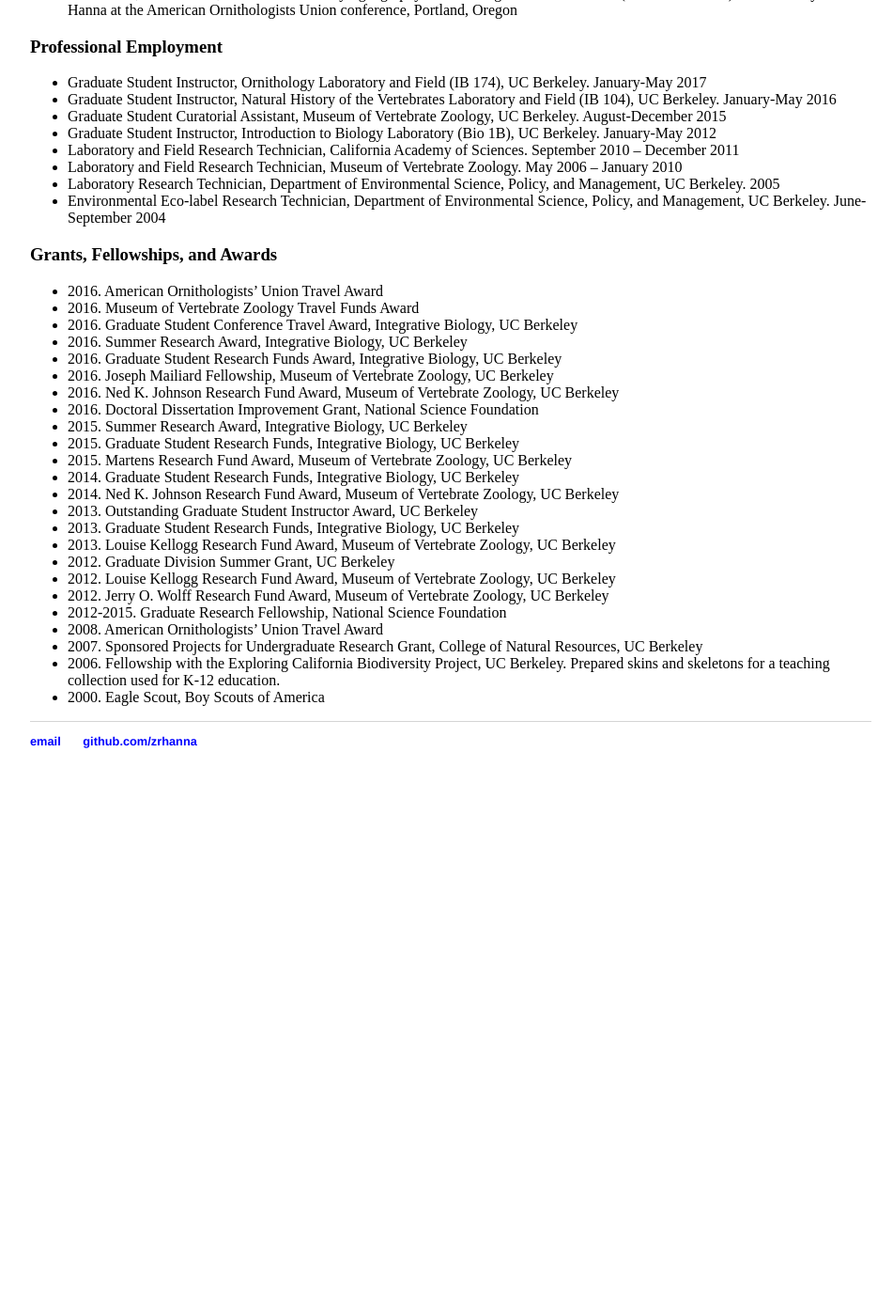
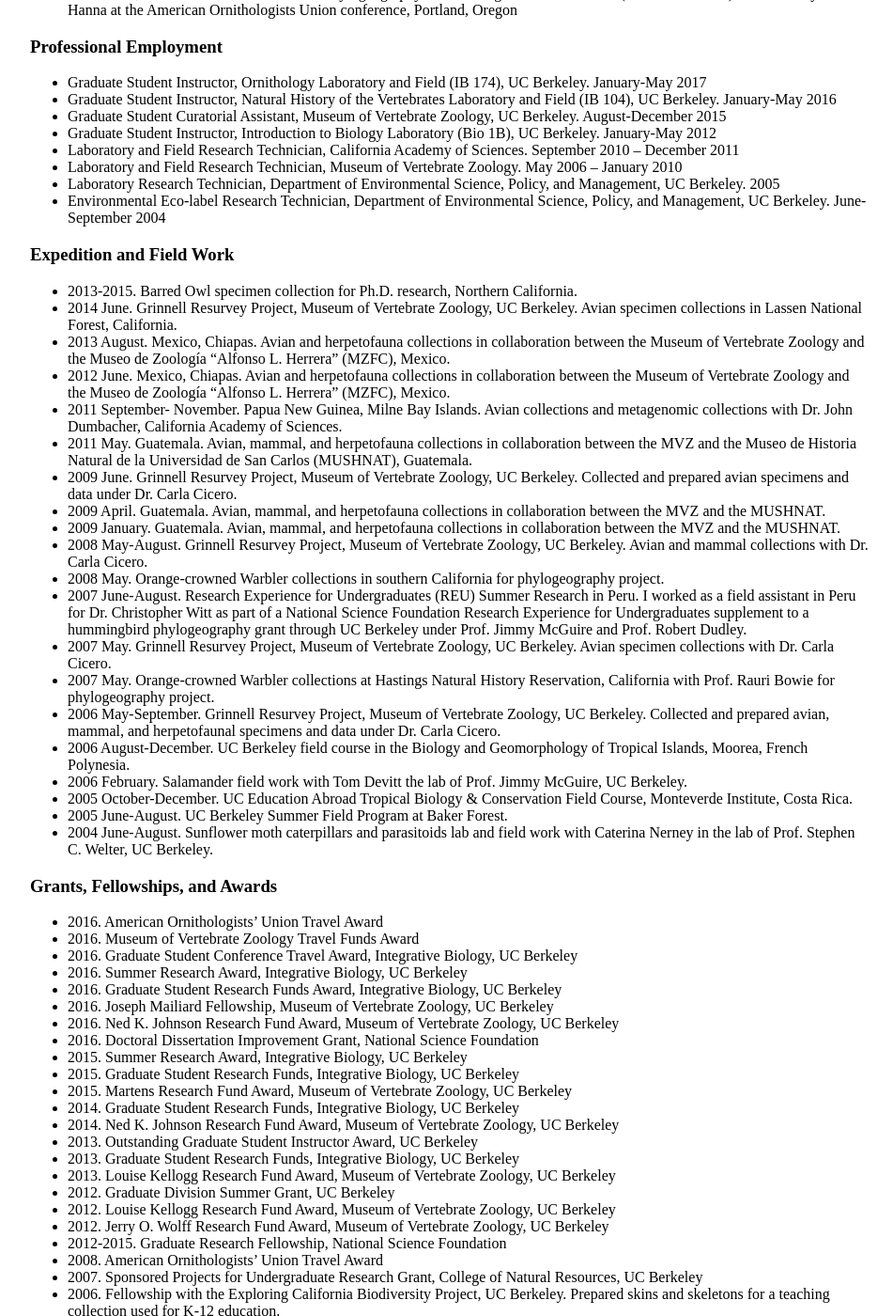
Before and after one commit to zacharyhanna/zacharyhanna.github.io, a Jekyll site: the page built from cv/index.md, in a window 1280 px wide and 1400 px high, scrolled down 851 px. Shown: the whole window at 94% size, without its empty margins (160-1111 px from the left). Built offline with Jekyll 4.4.1, drawn with Linux system fonts in a browser that asks for light colours; before the commit the page ends 1707 px from its top, so only the background shows below that.

Commit message:
Update index.md

```diff
--- a/cv/index.md
+++ b/cv/index.md
@@ -37,6 +37,28 @@
 * Laboratory Research Technician, Department of Environmental Science, Policy, and Management, UC Berkeley. 2005
 * Environmental Eco-label Research Technician, Department of Environmental Science, Policy, and Management, UC Berkeley. June-September 2004
 
+### Expedition and Field Work
+* 2013-2015. Barred Owl specimen collection for Ph.D. research, Northern California.
+* 2014 June. Grinnell Resurvey Project, Museum of Vertebrate Zoology, UC Berkeley. Avian specimen collections in Lassen National Forest, California.
+* 2013 August. Mexico, Chiapas. Avian and herpetofauna collections in collaboration between the Museum of Vertebrate Zoology and the Museo de Zoología "Alfonso L. Herrera" (MZFC), Mexico.
+* 2012 June. Mexico, Chiapas. Avian and herpetofauna collections in collaboration between the Museum of Vertebrate Zoology and the Museo de Zoología "Alfonso L. Herrera" (MZFC), Mexico.
+* 2011 September- November. Papua New Guinea, Milne Bay Islands. Avian collections and metagenomic collections with Dr. John Dumbacher, California Academy of Sciences.
+* 2011 May. Guatemala. Avian, mammal, and herpetofauna collections in collaboration between the MVZ and the Museo de Historia Natural de la Universidad de San Carlos (MUSHNAT), Guatemala.
+* 2009 June. Grinnell Resurvey Project, Museum of Vertebrate Zoology, UC Berkeley. Collected and prepared avian specimens and data under Dr. Carla Cicero.
+* 2009 April. Guatemala. Avian, mammal, and herpetofauna collections in collaboration between the MVZ and the MUSHNAT.
+* 2009 January. Guatemala. Avian, mammal, and herpetofauna collections in collaboration between the MVZ and the MUSHNAT.
+* 2008 May-August. Grinnell Resurvey Project, Museum of Vertebrate Zoology, UC Berkeley. Avian and mammal collections with Dr. Carla Cicero.
+* 2008 May. Orange-crowned Warbler collections in southern California for phylogeography project.
+* 2007 June-August. Research Experience for Undergraduates (REU) Summer Research in Peru. I worked as a field assistant in Peru for Dr. Christopher Witt as part of a National Science Foundation Research Experience for Undergraduates supplement to a hummingbird phylogeography grant through UC Berkeley 	under Prof. Jimmy McGuire and Prof. Robert Dudley.
+* 2007 May. Grinnell Resurvey Project, Museum of Vertebrate Zoology, UC Berkeley. Avian specimen collections with Dr. Carla Cicero.
+* 2007 May. Orange-crowned Warbler collections at Hastings Natural History Reservation, California with Prof. Rauri Bowie for phylogeography project.
+* 2006 May-September. Grinnell Resurvey Project, Museum of Vertebrate Zoology, UC Berkeley. Collected and prepared avian, mammal, and herpetofaunal specimens and data under Dr. Carla Cicero.
+* 2006 August-December. UC Berkeley field course in the Biology and Geomorphology of Tropical Islands, Moorea, French Polynesia.
+* 2006 February. Salamander field work with Tom Devitt the lab of Prof. Jimmy McGuire, UC Berkeley.
+* 2005 October-December. UC Education Abroad Tropical Biology & Conservation Field Course, Monteverde Institute, Costa Rica.
+* 2005 June-August. UC Berkeley Summer Field Program at Baker Forest.
+* 2004 June-August. Sunflower moth caterpillars and parasitoids lab and field work with Caterina Nerney in the lab of Prof. Stephen C. Welter, UC Berkeley.
+
 ### Grants, Fellowships, and Awards
 * 2016\. American Ornithologists’ Union Travel Award
 * 2016\. Museum of Vertebrate Zoology Travel Funds Award
```
